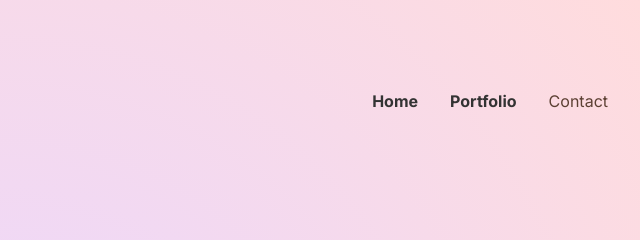
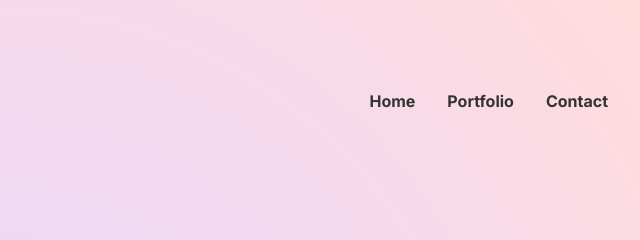
Before and after one commit to shehrina/site, a plain HTML site: page contact.html in a window 1280 px wide. Shown: the top 240 px of the page, 640-1280 px from the left. Drawn offline with Linux system fonts and the light colour scheme.

Commit message:
fixed contact button

```diff
--- a/contact.html
+++ b/contact.html
@@ -16,7 +16,7 @@
     <ul>
       <li><a href="/">Home</a></li>
       <li><a href="portfolio.html">Portfolio</a></li>
-      <li class="active">Contact</a></li>
+      <li><a href="contact.html" class="active">Contact</a></li>
     </ul>
   </nav>
 
```
